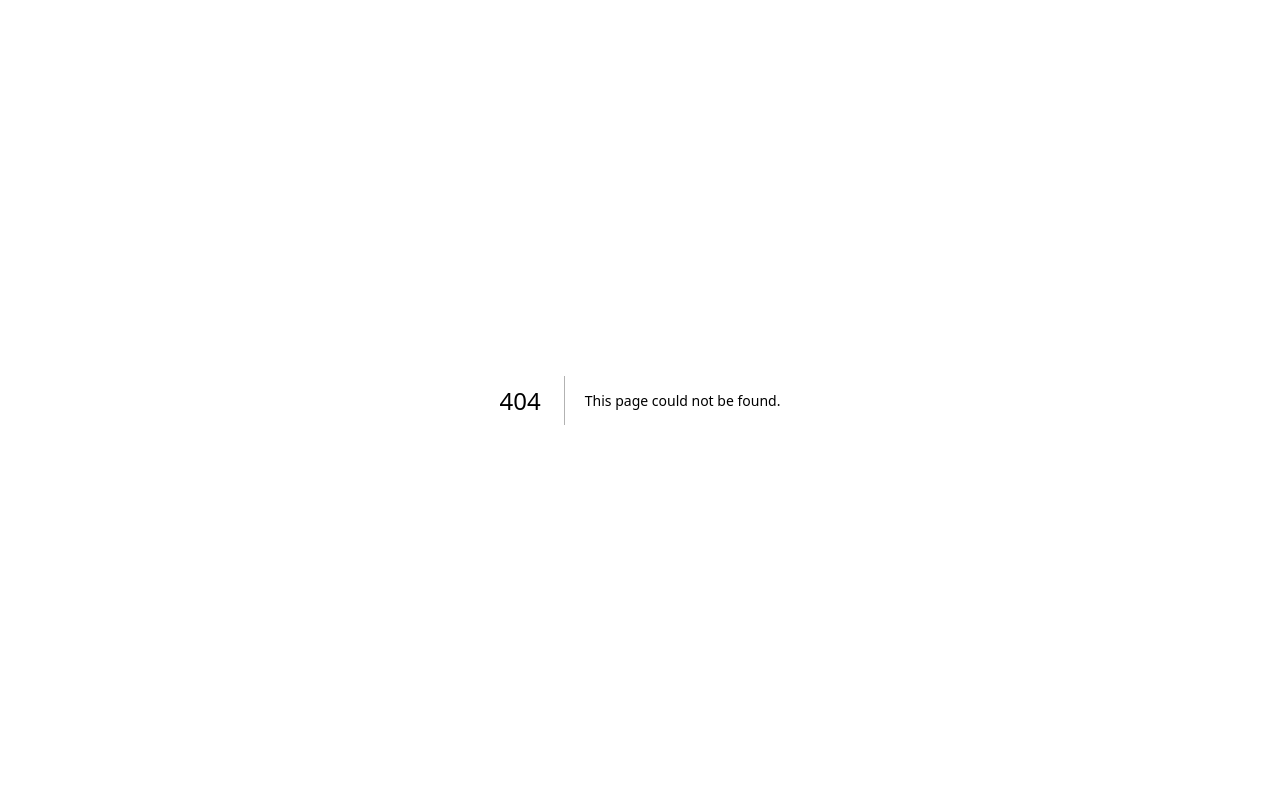
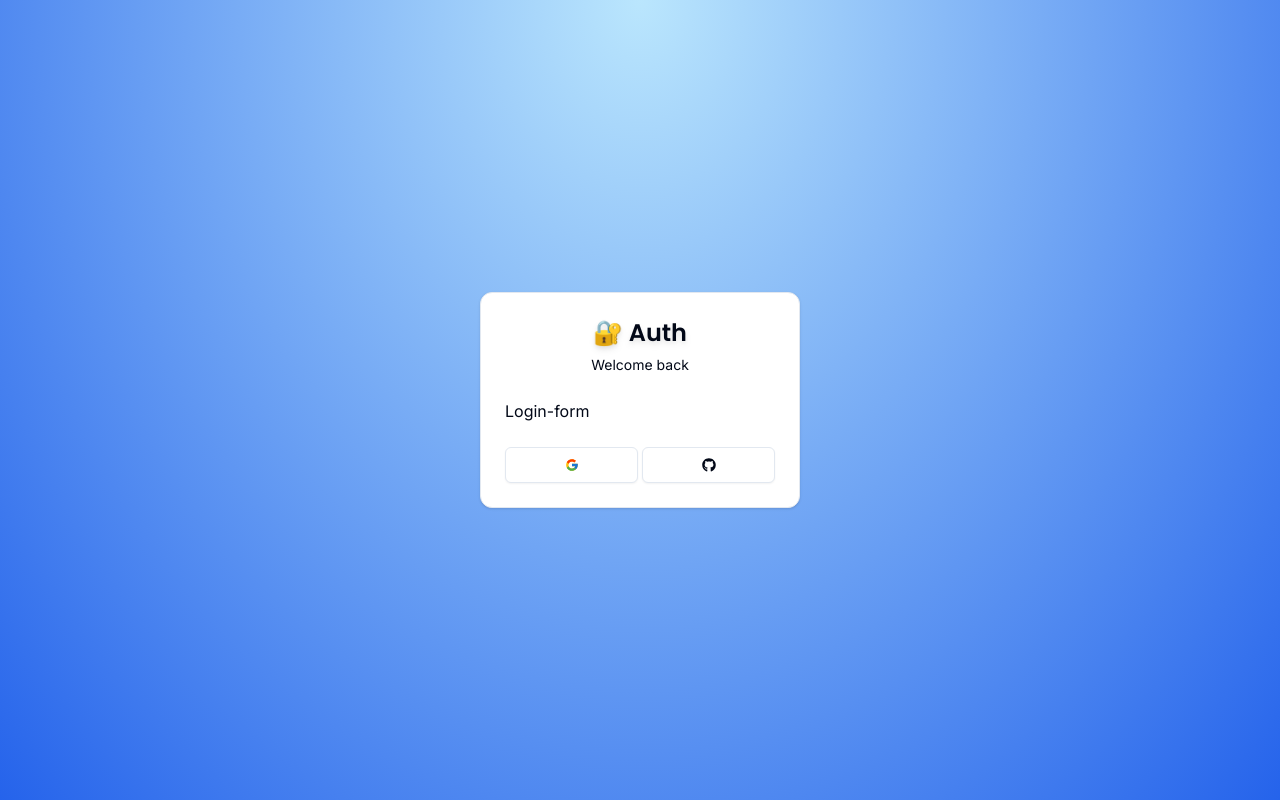
Before and after one commit to vitalii-minchuk/newfoundland, a Next.js app: page /auth/login in a window 1280 px wide. Before the commit this address had no page. Built offline with nearby package versions, Linux system fonts and the light colour scheme.

Commit message:
add login page layout

```diff
--- a/package.json
+++ b/package.json
@@ -16,6 +16,7 @@
     "next": "14.1.1",
     "react": "^18",
     "react-dom": "^18",
+    "react-icons": "^5.0.1",
     "tailwind-merge": "^2.2.1",
     "tailwindcss-animate": "^1.0.7"
   },
--- /dev/null
+++ b/src/app/auth/login/layout.tsx
@@ -0,0 +1,10 @@
+import { PropsWithChildren } from "react";
+
+export default function LoginLayout({children}: PropsWithChildren) {
+
+    return (
+        <div className="h-full flex flex-col justify-center items-center bg-[radial-gradient(ellipse_at_top,_var(--tw-gradient-stops))]  from-sky-200 to-blue-600">
+            {children}
+        </div>
+    )
+}
--- /dev/null
+++ b/src/app/auth/login/page.tsx
@@ -0,0 +1,9 @@
+import React from 'react'
+
+import { LoginForm } from '@/components/auth/login-form'
+
+export default function LoginPage() {
+  return (
+    <LoginForm />
+  )
+}
--- a/src/app/page.tsx
+++ b/src/app/page.tsx
@@ -1,6 +1,7 @@
-import { Button } from "@/components/ui/button";
+import { Poppins } from "next/font/google";
+
 import { cn } from "@/lib/utils";
-import { Poppins } from "next/font/google";
+import { LoginBtn } from "@/components/auth/login-btn";
 
 const poppins = Poppins({
   subsets: ['latin'],
@@ -15,7 +16,7 @@
           🔐 Auth
         </h2>
         <p className="text-white text-sm">a simple authentication service</p>
-        <Button size='sm' variant='secondary' className='w-full'>Sign in</Button>
+        <LoginBtn />
       </div>
     </main>
   );
--- /dev/null
+++ b/src/components/auth/card-wrapper.tsx
@@ -0,0 +1,45 @@
+import React from 'react'
+import { Poppins } from 'next/font/google'
+
+import { cn } from '@/lib/utils'
+import { Card, CardContent, CardHeader, CardFooter } from '../ui/card'
+import { Socials } from './socials'
+
+const poppins = Poppins({
+  subsets: ['latin'],
+  weight: ['600']
+})
+
+interface Props {
+  children: React.ReactNode
+  showSocials?: boolean
+  headerLabel: string
+  backBtnLabel: string
+  backBtnHref: string
+}
+
+export const CardWrapper = (props: Props) => {
+  const {
+    children,
+    showSocials,
+    backBtnHref,
+    backBtnLabel,
+    headerLabel
+  } = props
+  return (
+    <Card className=' w-[320px]'>
+      <CardHeader>
+        <h2 className={cn('font-semibold text-2xl drop-shadow-md text-center', poppins.className)}>
+          🔐 Auth
+        </h2>
+        <p className="text-sm text-center">{headerLabel}</p>
+      </CardHeader>
+      <CardContent>{children}</CardContent>
+      {showSocials && (
+        <CardFooter>
+          <Socials />
+        </CardFooter>
+      )}
+    </Card>
+  )
+}
--- /dev/null
+++ b/src/components/auth/login-btn.tsx
@@ -0,0 +1,25 @@
+"use client"
+
+import React from 'react'
+import { Button } from '@/components/ui/button'
+import { useRouter } from 'next/navigation'
+
+export const LoginBtn = () => {
+    const router = useRouter()
+
+    const onClick = () => {
+        const path = '/auth/login'
+        router.push(path)
+    }
+
+    return (
+        <Button
+            size='sm'
+            variant='secondary'
+            className='w-full'
+            onClick={onClick}
+        >
+            Sign in
+        </Button>
+    )
+}
--- /dev/null
+++ b/src/components/auth/login-form.tsx
@@ -0,0 +1,16 @@
+import React from 'react'
+
+import { CardWrapper } from './card-wrapper'
+
+export const LoginForm = () => {
+  return (
+    <CardWrapper
+        backBtnLabel={`Don't have an account?`}
+        backBtnHref='/auth/register'
+        headerLabel='Welcome back'
+        showSocials
+    >
+        Login-form
+    </CardWrapper>
+  )
+}
--- /dev/null
+++ b/src/components/auth/socials.tsx
@@ -0,0 +1,17 @@
+import React from 'react'
+import { FcGoogle } from 'react-icons/fc'
+import { FaGithub } from 'react-icons/fa'
+import { Button } from '../ui/button'
+
+export const Socials = () => {
+  return (
+    <div className='flex items-center gap-x-1 w-full'>
+        <Button variant='outline' className='w-full'>
+            <FcGoogle />
+        </Button>
+        <Button variant='outline' className='w-full'>
+            <FaGithub />
+        </Button>
+    </div>
+  )
+}
--- /dev/null
+++ b/src/components/ui/card.tsx
@@ -0,0 +1,76 @@
+import * as React from "react"
+
+import { cn } from "@/lib/utils"
+
+const Card = React.forwardRef<
+  HTMLDivElement,
+  React.HTMLAttributes<HTMLDivElement>
+>(({ className, ...props }, ref) => (
+  <div
+    ref={ref}
+    className={cn(
+      "rounded-xl border bg-card text-card-foreground shadow",
+      className
+    )}
+    {...props}
+  />
+))
+Card.displayName = "Card"
+
+const CardHeader = React.forwardRef<
+  HTMLDivElement,
+  React.HTMLAttributes<HTMLDivElement>
+>(({ className, ...props }, ref) => (
+  <div
+    ref={ref}
+    className={cn("flex flex-col space-y-1.5 p-6", className)}
+    {...props}
+  />
+))
+CardHeader.displayName = "CardHeader"
+
+const CardTitle = React.forwardRef<
+  HTMLParagraphElement,
+  React.HTMLAttributes<HTMLHeadingElement>
+>(({ className, ...props }, ref) => (
+  <h3
+    ref={ref}
+    className={cn("font-semibold leading-none tracking-tight", className)}
+    {...props}
+  />
+))
+CardTitle.displayName = "CardTitle"
+
+const CardDescription = React.forwardRef<
+  HTMLParagraphElement,
+  React.HTMLAttributes<HTMLParagraphElement>
+>(({ className, ...props }, ref) => (
+  <p
+    ref={ref}
+    className={cn("text-sm text-muted-foreground", className)}
+    {...props}
+  />
+))
+CardDescription.displayName = "CardDescription"
+
+const CardContent = React.forwardRef<
+  HTMLDivElement,
+  React.HTMLAttributes<HTMLDivElement>
+>(({ className, ...props }, ref) => (
+  <div ref={ref} className={cn("p-6 pt-0", className)} {...props} />
+))
+CardContent.displayName = "CardContent"
+
+const CardFooter = React.forwardRef<
+  HTMLDivElement,
+  React.HTMLAttributes<HTMLDivElement>
+>(({ className, ...props }, ref) => (
+  <div
+    ref={ref}
+    className={cn("flex items-center p-6 pt-0", className)}
+    {...props}
+  />
+))
+CardFooter.displayName = "CardFooter"
+
+export { Card, CardHeader, CardFooter, CardTitle, CardDescription, CardContent }
```
Also changed, not shown: 2 other files (tests, documents, lock files or other folders).
